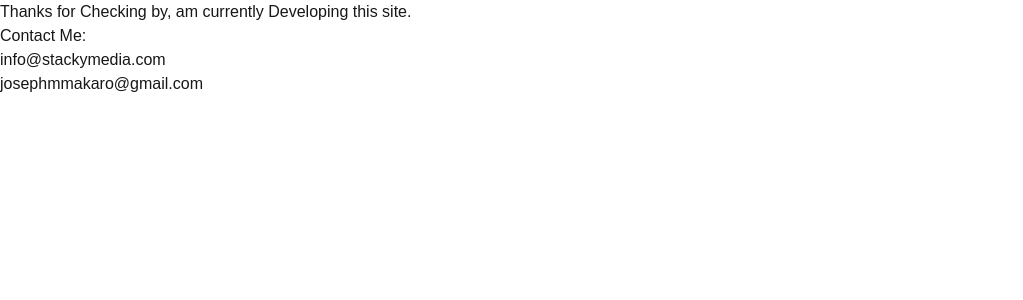
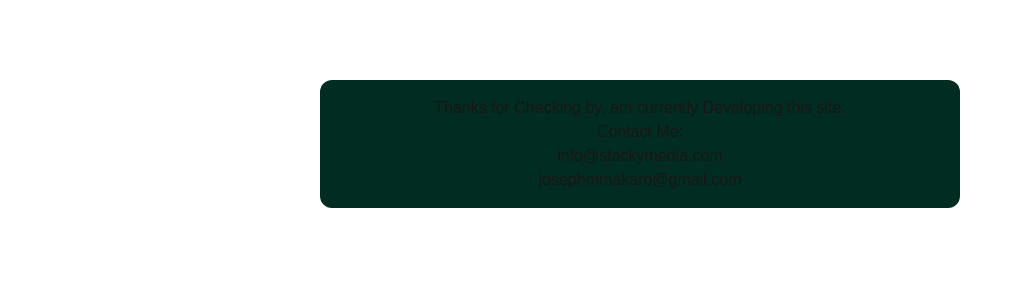
Before and after one commit to joseph-akaro/josephakaro.com, a Next.js app: page / in a window 1280 px wide. Shown: the top 300 px of the page, without its empty margins (0-1023 px from the left). Built offline with nearby package versions, Linux system fonts and the light colour scheme.

Commit message:
info Banner

```diff
--- a/app/page.js
+++ b/app/page.js
@@ -2,7 +2,7 @@ import React from 'react'
 
 const Home = () => {
   return (
-    <div>
+    <div className='flex flex-col items-center bg-emerald-950 w-[50%] h-[60%] p-4 m-auto mt-20 rounded-xl'>
       <h1>Thanks for Checking by, am currently Developing this site.</h1>
       <p>Contact Me:</p>
       <p>info@stackymedia.com</p>
```
